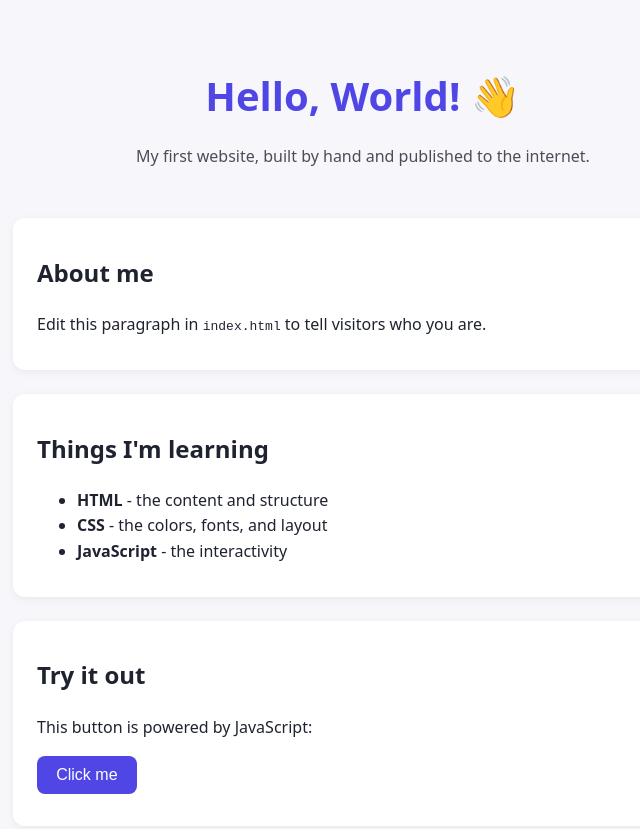
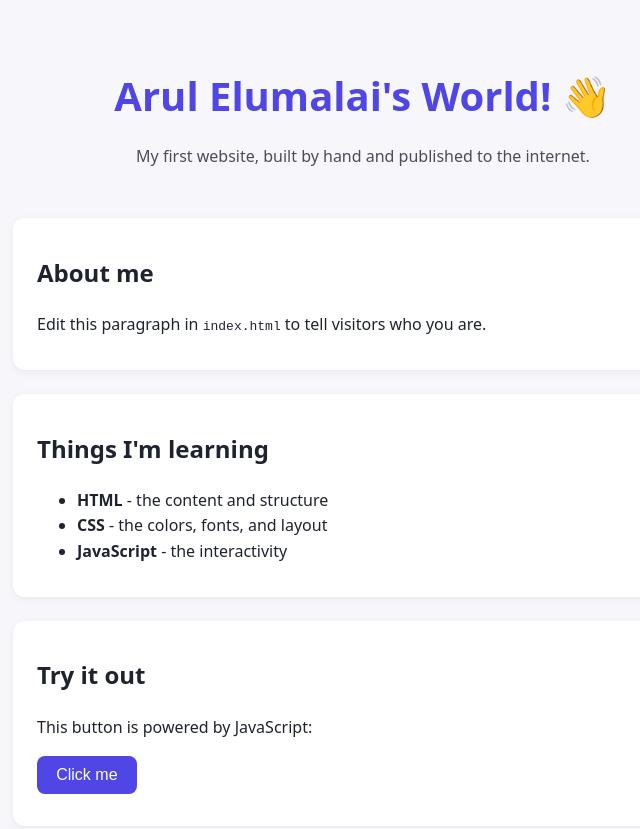
Before and after one commit to elumalaiarulkumar/helloworld, a plain HTML site: page index.html in a window 1280 px wide. Shown: the top 829 px of the page, without its empty margins (277-917 px from the left). Drawn offline with Linux system fonts and the light colour scheme.

Commit message:
Update index.html

```diff
--- a/index.html
+++ b/index.html
@@ -11,7 +11,7 @@
 </head>
 <body>
   <header>
-    <h1>Hello, World! 👋</h1>
+    <h1>Arul Elumalai's World! 👋</h1>
     <p class="tagline">My first website, built by hand and published to the internet.</p>
   </header>
 
```
